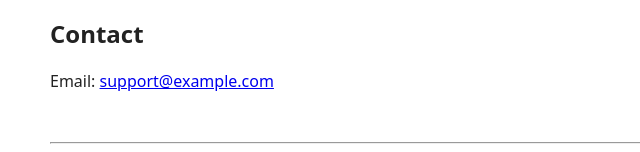
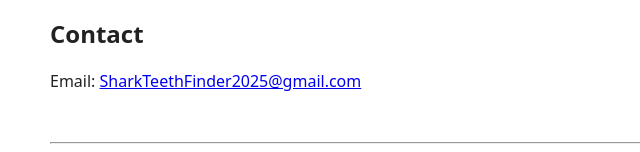
Before and after one commit to kinpatusan/SharkTeethFinder, a plain HTML site: page en/index.html in a window 1280 px wide. Shown: the part 444-596 px from the top of the page, without its empty margins (180-820 px from the left). Drawn offline with Linux system fonts and the light colour scheme.

Commit message:
Update index.html

```diff
--- a/en/index.html
+++ b/en/index.html
@@ -32,7 +32,7 @@
 <p><strong>What happens after expiry?</strong> Reverts to the free plan (time limits & ads).</p>
 
 <h2>Contact</h2>
-<p>Email: <a href="mailto:support@example.com">support@example.com</a></p>
+<p>Email: <a href="mailto:SharkTeethFinder2025@gmail.com">SharkTeethFinder2025@gmail.com</a></p>
 
 <footer>
   <hr>
```
